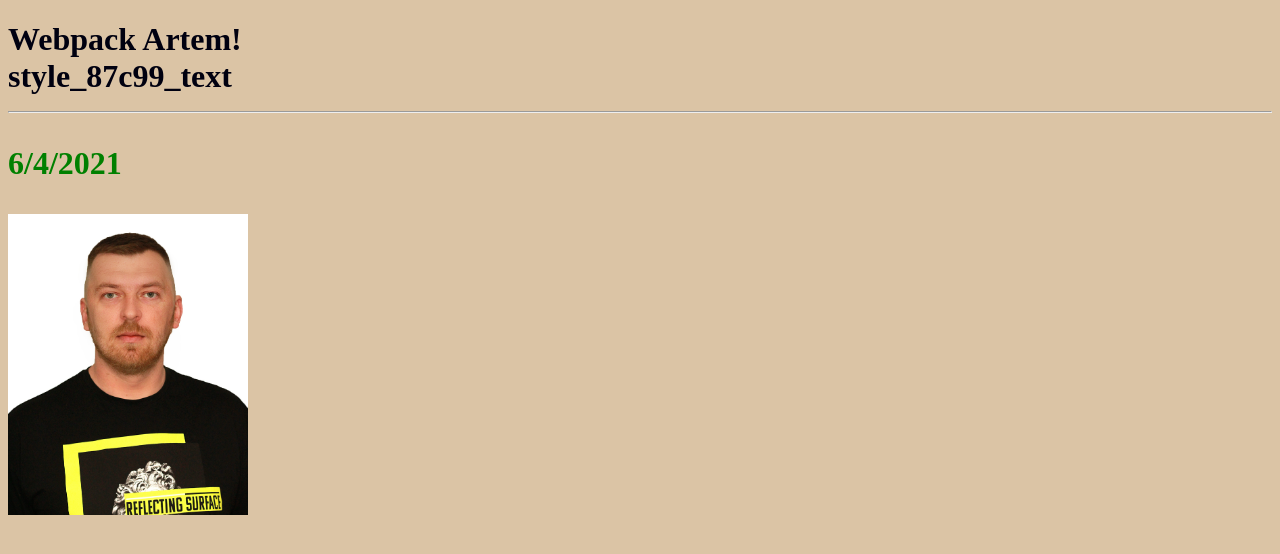
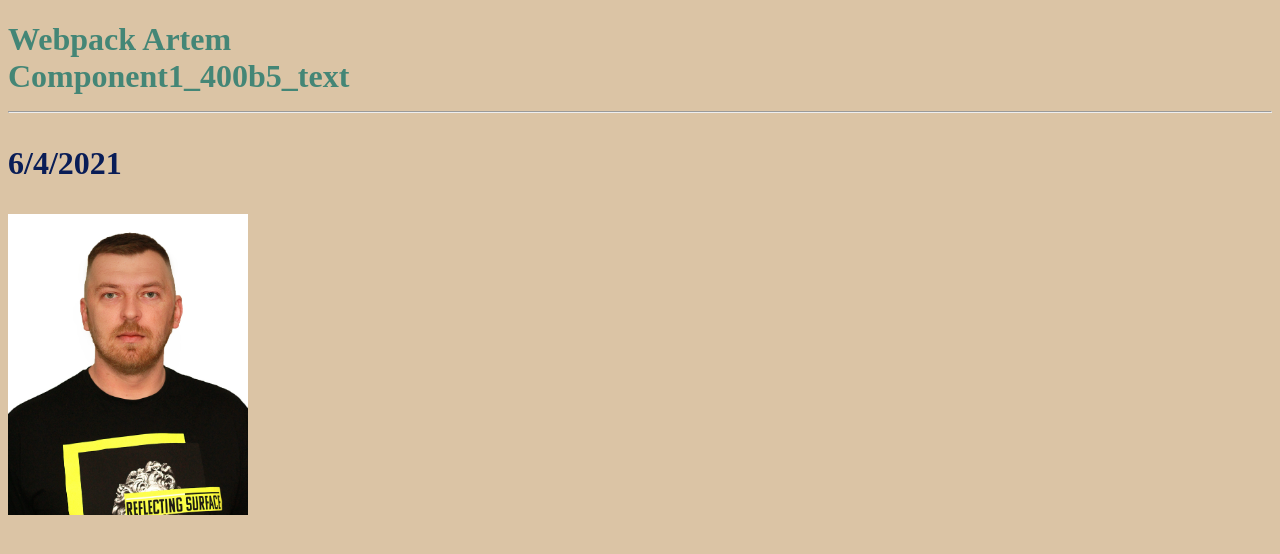
Before and after one commit to ArtemOsadchuck/reactjs-films-homework, a React app: page / in a window 1280 px wide. Shown: the top 554 px of the page. Built offline with nearby package versions, Linux system fonts and the light colour scheme.

Commit message:
feat: add simple component for test webpack

```diff
--- /dev/null
+++ b/src/components/Component_1/Component1.module.scss
@@ -0,0 +1,13 @@
+body {
+  background: rgba(160, 96, 12, 0.37);
+  color: #037e36;
+}
+
+.text {
+  color: #448676;
+  list-style: 1px solid rgb(26, 3, 68);
+}
+
+.green {
+  color: #091d57;
+}
--- /dev/null
+++ b/src/components/Component_1/Component1.tsx
@@ -0,0 +1,20 @@
+import React from 'react';
+import style from './Component1.module.scss';
+import myPhoto from './assets/IMG_6433.JPG';
+
+const Component1: React.FC = () => (
+    <>
+        <div>
+            <h1 className={style.text}>
+                Webpack Artem
+                <br />
+                {style.text}
+                <hr />
+                <p className={style.green}>{new Date().toLocaleDateString()}</p>
+            </h1>
+            <img src={myPhoto} width="240px" alt="sd" />
+        </div>
+    </>
+);
+
+export default Component1;
--- /dev/null
+++ b/src/components/Component_1/index.js
@@ -0,0 +1,3 @@
+import Component1 from './Component1.tsx';
+
+export default Component1;
--- a/src/index.tsx
+++ b/src/index.tsx
@@ -1,31 +1,10 @@
 import React from 'react';
 import ReactDOM from 'react-dom';
-import style from './style.module.scss';
-import myPhoto from './assets/IMG_6433.JPG';
-
-const App: React.FC<any> = () => {
-    console.log(style.text);
-    return (
-        <>
-            <div>
-                <h1 className={style.text}>
-                    Webpack Artem!
-                    <br />
-                    {style.text}
-                    <hr />
-                    <p className={style.green}>
-                        {new Date().toLocaleDateString()}
-                    </p>
-                </h1>
-                <img src={myPhoto} width="240px" alt="sd" />
-            </div>
-        </>
-    );
-};
+import Component1 from './components/Component_1/index';
 
 ReactDOM.render(
     <React.StrictMode>
-        <App />
+        <Component1 />
     </React.StrictMode>,
     document.getElementById('root')
 );
--- a/src/indexTS.d.ts
+++ b/src/indexTS.d.ts
@@ -10,3 +10,7 @@ declare module '*.mp3' {
     const value: any;
     export default value;
 }
+declare module '*.tsx' {
+    const value: any;
+    export default value;
+}
--- a/src/style.module.scss
+++ /dev/null
@@ -1,13 +0,0 @@
-body {
-  background: rgba(160, 96, 12, 0.37);
-  color: #00fff0;
-}
-
-.text {
-  color: #000010;
-  list-style: 1px solid beige;
-}
-
-.green {
-  color: #008000;
-}
```
Also changed, not shown: src/components/Component_1/assets/IMG_6433.JPG (renamed from src/assets/IMG_6433.JPG).
